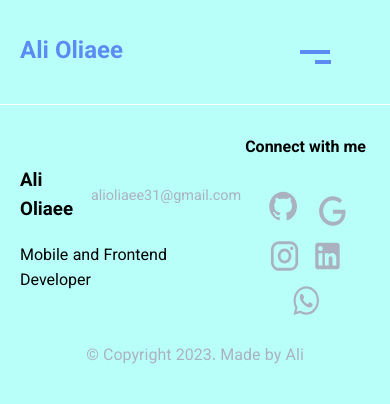
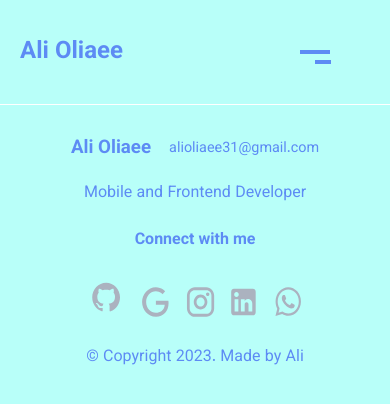
Before and after one commit to Ali-Oliaee/new-portfolio, a Next.js app: page /en/home in a window 390 px wide. Shown: the top 404 px of the page. Built offline with nearby package versions, Linux system fonts and the light colour scheme.

Commit message:
improve styles

```diff
--- a/app/[lang]/components/drawer/styles.sass
+++ b/app/[lang]/components/drawer/styles.sass
@@ -19,7 +19,7 @@
     background: transparent
     cursor: pointer
     position: relative
-    z-index: 99
+    z-index: 9999
 
 .close-icon
     height: 2px
@@ -68,6 +68,7 @@
     flex-direction: column
     align-items: flex-start
     justify-content: center
+    z-index: 999
 
 .drawer-link
     text-align: center
@@ -101,3 +102,9 @@
 
 [data-theme='dark'] .drawer-link
     color: $landingTitleDark
+
+[data-theme='light'] .drawer-content
+    background: $landingBackgroundLight
+
+[data-theme='dark'] .drawer-content
+    background: $landingBackgroundDark
--- a/app/[lang]/components/footer/styles.sass
+++ b/app/[lang]/components/footer/styles.sass
@@ -1,3 +1,6 @@
+@import '@theme/theme'
+@import '@theme/breakpoints'
+
 footer
     padding: 10px 20px
     border-top: 1px solid #fff
@@ -6,6 +9,9 @@ footer
     display: flex
     align-items: center
     justify-content: space-between
+
+    @include sm-breakpoint
+        flex-direction: column
 
 .general
     display: flex
@@ -16,9 +22,43 @@ footer
     color: #ABB2BF
     margin-inline-start: 18px
 
+.about
+    @include sm-breakpoint
+        text-align: center
+
 .social
     text-align: center
 
 .copyright
     text-align: center
     color: #ABB2BF
+
+[data-theme='light'] .email
+    color: $landingTitleLight
+
+[data-theme='dark'] .email
+    color: $landingTitleDark
+
+[data-theme='light'] .social h4
+    color: $landingTitleLight
+
+[data-theme='dark'] .social h4
+    color: $landingTitleDark
+
+[data-theme='light'] .general h3
+    color: $landingTitleLight
+
+[data-theme='dark'] .general h3
+    color: $landingTitleDark
+
+[data-theme='light'] .about
+    color: $landingTitleLight
+
+[data-theme='dark'] .about
+    color: $landingTitleDark
+
+[data-theme='light'] .copyright
+    color: $landingTitleLight
+
+[data-theme='dark'] .copyright
+    color: $landingTitleDark
--- a/app/[lang]/components/header/styles.sass
+++ b/app/[lang]/components/header/styles.sass
@@ -9,6 +9,10 @@ header
 
     @include md-breakpoint
         padding: 10px 20px
+
+.logo
+    position: relative
+    z-index: 9999
 
 [data-theme='light'] .logo
     color: $landingTitleLight
```
